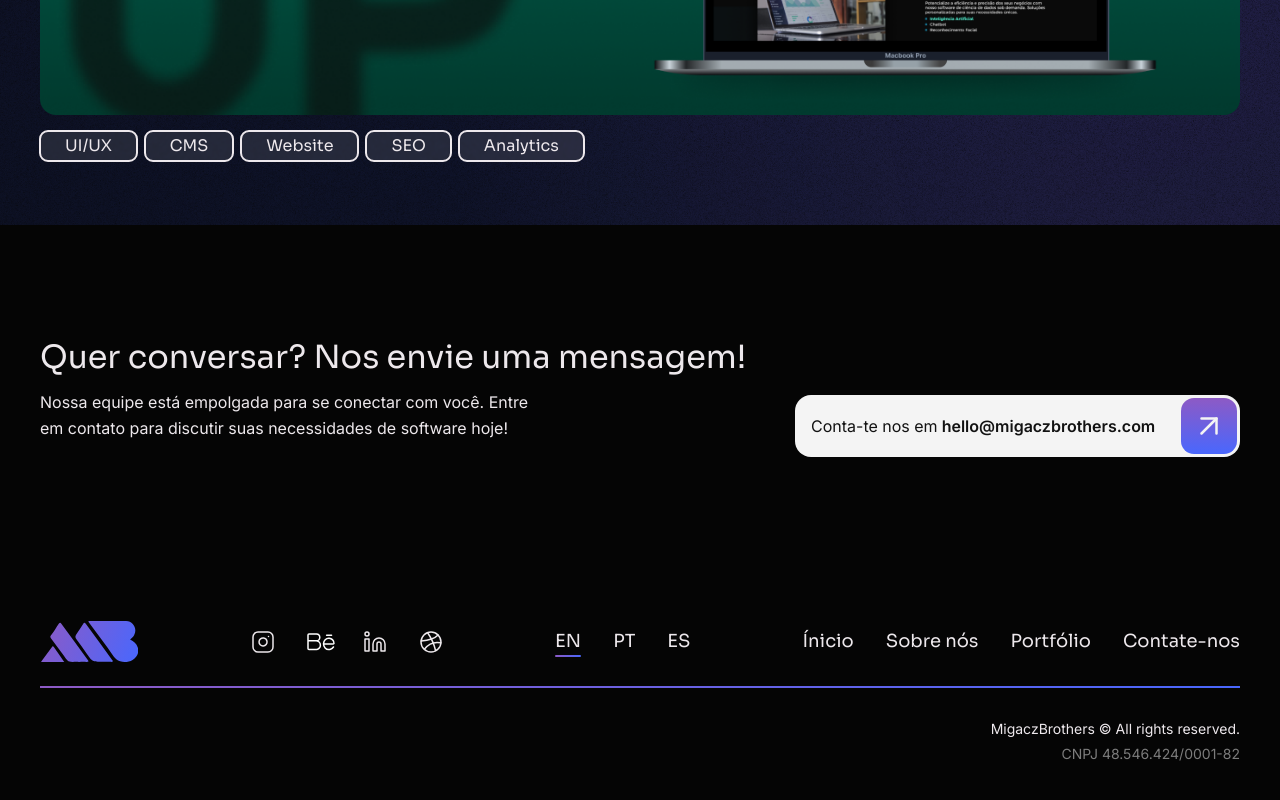
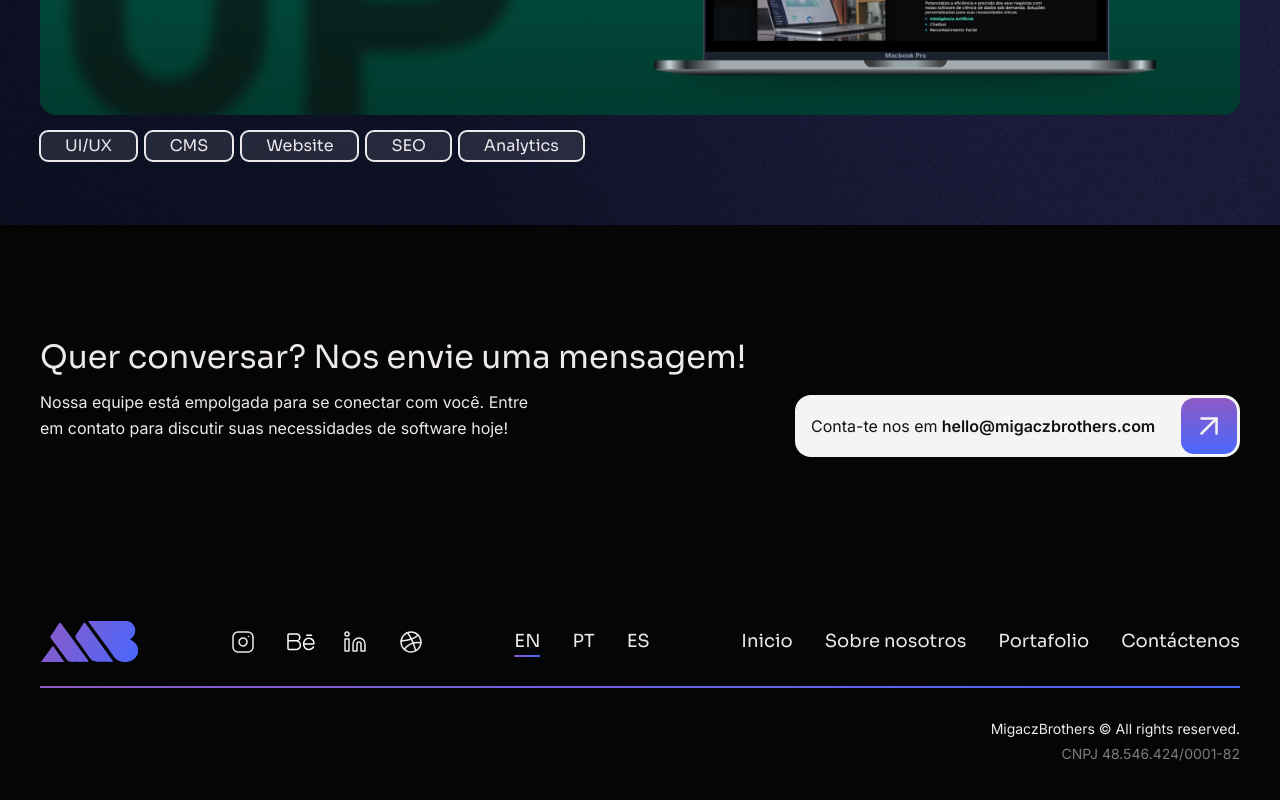
Before and after one commit to Migacz-Brothers/migacz-brothers, a Next.js app: page /es in a window 1280 px wide. Shown: the part 3827-4627 px from the top of the page. Built offline with nearby package versions, Linux system fonts and the light colour scheme.

Commit message:
add spanish footer and fix path from footer contact us button

```diff
--- a/app/es/page.tsx
+++ b/app/es/page.tsx
@@ -79,11 +79,11 @@ export default function Home() {
       </main>
       <Footer
         home
-        homeButton='Ínicio'
-        aboutUsButton='Sobre nós'
-        portfolioButton='Portfólio'
-        contactUsButton='Contate-nos'
-        basePath='pt'
+        basePath='es'
+        homeButton='Inicio'
+        aboutUsButton='Sobre nosotros'
+        portfolioButton='Portafolio'
+        contactUsButton='Contáctenos'
       />
     </>
   );
--- a/components/Footer/Footer.tsx
+++ b/components/Footer/Footer.tsx
@@ -100,7 +100,7 @@ export default function Footer({
             <FooterLink href={basePath + (home ? '' : '/') + '#portfolio'}>
               {portfolioButton}
             </FooterLink>
-            <FooterLink href={basePath + (home ? '' : '/') + '#portfolio'}>
+            <FooterLink href={basePath + (home ? '' : '/') + '#contact'}>
               {contactUsButton}
             </FooterLink>
           </ul>
```
